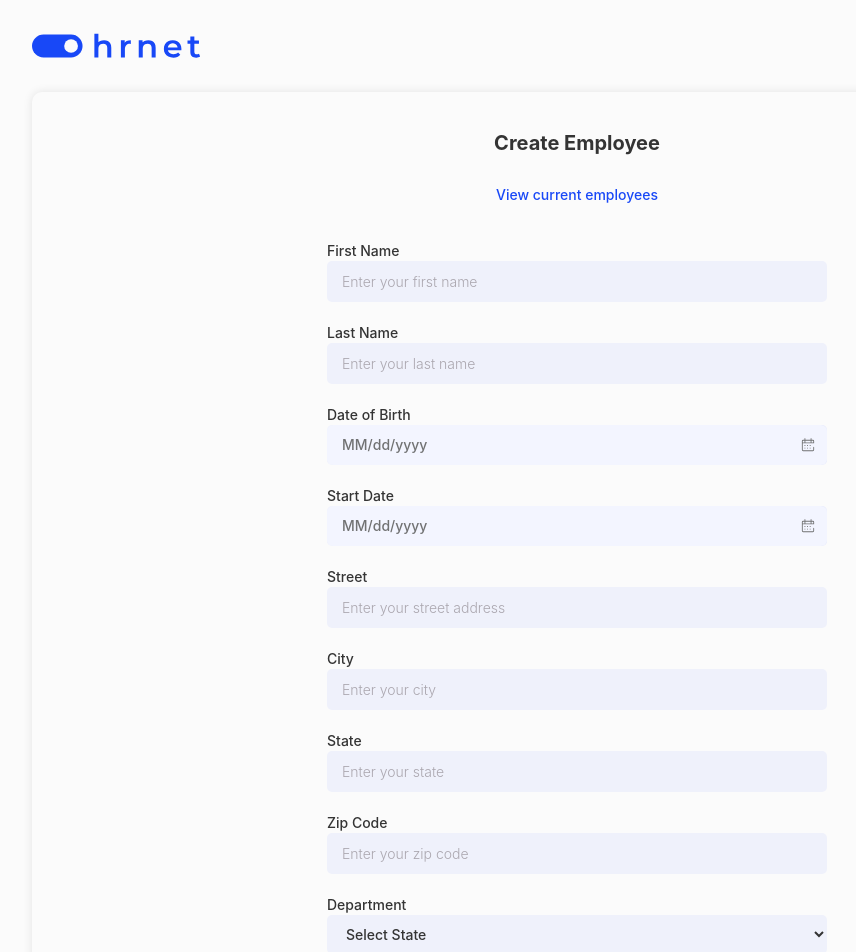
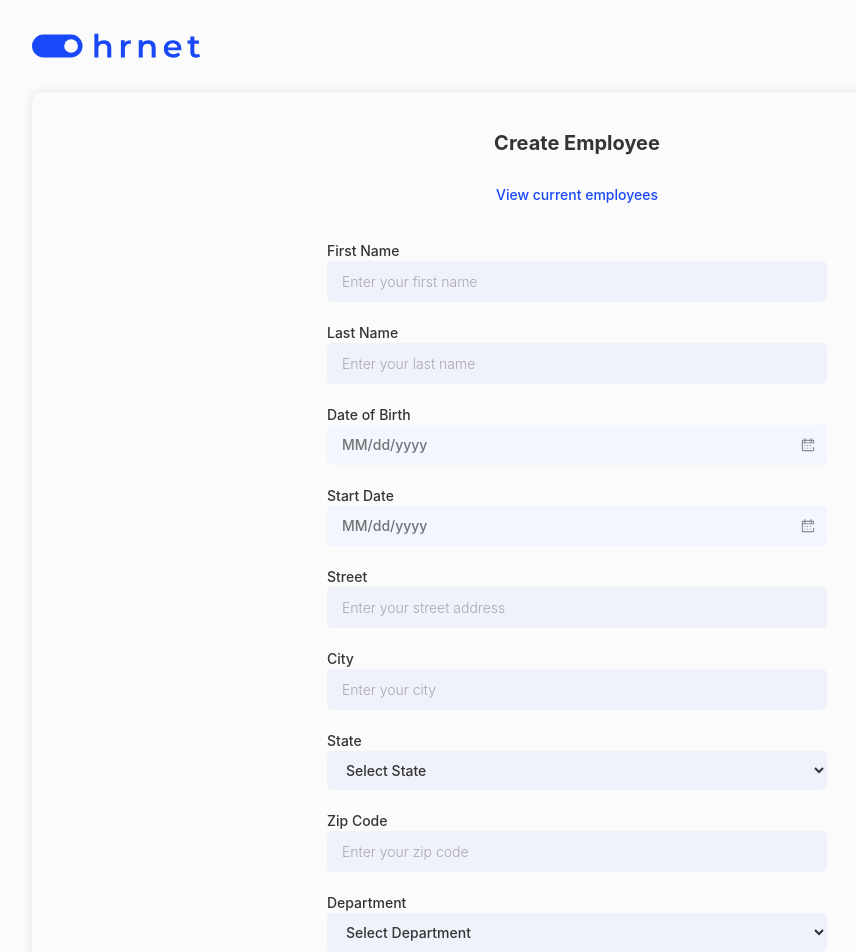
Before and after one commit to hchtlz/HRNet, a React (Vite) app in the folder React_version/: page /employees/new in a window 1280 px wide. Shown: the top 952 px of the page, without its empty margins (63-919 px from the left). Built offline with nearby package versions, Linux system fonts and the light colour scheme.

Commit message:
fix select in form wip

```diff
--- a/React_version/src/components/Form/Form.jsx
+++ b/React_version/src/components/Form/Form.jsx
@@ -3,6 +3,7 @@ import { useState } from 'react';
 import { useNavigate } from 'react-router-dom';
 import formDataFields from "../../datas/data";
 import states from "../../datas/states";
+import departments from "../../datas/departments";
 import { DatePicker, SelectPicker } from 'rsuite';
 import 'rsuite/dist/rsuite.min.css';
 
@@ -34,7 +35,7 @@ export default function Form() {
       e.preventDefault();
 
       if (!requiredFields.every(Boolean)) {
-      alert('First name and Last name are required');
+        alert(`${requiredFields.map((field, index) => !field && formDataFields[index].label).join(', ')} are required`);
         return;
       }
 
@@ -59,6 +60,18 @@ export default function Form() {
               className="form-input rsuite"
               placeholder={field.placeholder}
             />
+          ) : field.name === 'state' ? (
+            <select
+              name="state"
+              value={formData.state}
+              onChange={(e) => handleChange(e.target.value, 'state')}
+              className="form-input"
+            >
+              <option value="">Select State</option>
+              {states.map((state, index) => (
+                <option key={index} value={state.abbreviation}>{state.name}</option>
+              ))}
+            </select>
           ) : field.name === 'department' ? (
             <select
               name="department"
@@ -66,9 +79,9 @@ export default function Form() {
               onChange={(e) => handleChange(e.target.value, 'department')}
               className="form-input"
             >
-              <option value="">Select State</option>
-              {states.map((state, index) => (
-                <option key={index} value={state.abbreviation}>{state.name}</option>
+              <option value="">Select Department</option>
+              {departments.map((department, index) => (
+                <option key={index} value={department.name}>{department.name}</option>
               ))}
             </select>
           ) : (
--- /dev/null
+++ b/React_version/src/datas/departments.js
@@ -0,0 +1,19 @@
+export const departments = [
+  {
+    "name": "Sales"
+  },
+  {
+    "name": "Marketing"
+  },
+  {
+    "name": "Engineering"
+  },
+  {
+    "name": "Human Resources"
+  },
+  {
+    "name": "Legal"
+  }
+];
+
+export default departments;
```
Lines whose indentation alone changed are shown as unchanged.
